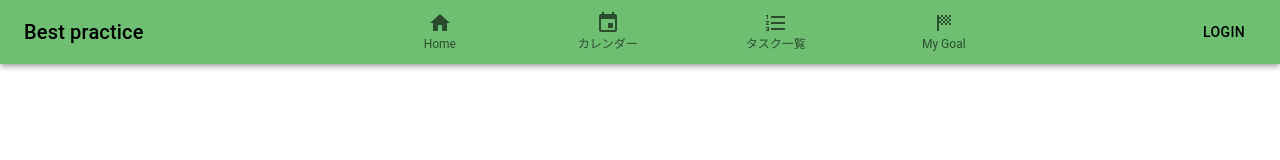
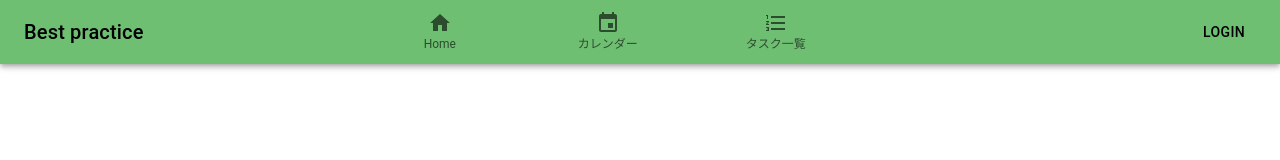
Before and after one commit to s1F102201492/my-schedule, a Next.js app: page /goal in a window 1280 px wide. Shown: the top 160 px of the page. Built offline with nearby package versions, Linux system fonts and the light colour scheme; no server answers; the database is empty; what @mui/material-nextjs would draw is missing.

Commit message:
bottomnavigation アイコン消える

```diff
--- a/app/components/Calendar.tsx
+++ b/app/components/Calendar.tsx
@@ -31,7 +31,7 @@ const Calendar = () => {
 
   const handleEventClick = (clickInfo: EventClickArg) => {
     const event: EventApi = clickInfo.event;
-    alert('イベントタイトル: ' + event.title + '\n詳細: ' + (event.extendedProps.description || '説明はありません'));
+    alert('イベントタイトル: ' + event.title );
   };
 
   const todolist: CalendarViewProps[] = todos.flatMap((todo) =>
--- a/app/components/Header.tsx
+++ b/app/components/Header.tsx
@@ -1,4 +1,4 @@
-'use client'
+'use client';
 
 import React from 'react';
 import AppBar from '@mui/material/AppBar';
@@ -10,17 +10,13 @@ import BottomNavigation from '@mui/material/BottomNavigation';
 import BottomNavigationAction from '@mui/material/BottomNavigationAction';
 import HomeIcon from '@mui/icons-material/Home';
 import EventIcon from '@mui/icons-material/Event';
-import MenuIcon from '@mui/icons-material/Menu';
+import FormatListNumberedIcon from '@mui/icons-material/FormatListNumbered';
 import SportsScoreIcon from '@mui/icons-material/SportsScore';
 import Link from 'next/link';
-import FormatListNumberedIcon from '@mui/icons-material/FormatListNumbered';
+import { usePathname } from 'next/navigation';
 
 const Header = () => {
-  const [value, setValue] = React.useState('');
-
-  const handleChange = (event: React.SyntheticEvent, newValue: string) => {
-    setValue(newValue);
-  };
+  const pathname = usePathname();
 
   return (
     <Box>
@@ -29,42 +25,40 @@ const Header = () => {
           <Typography variant="h6" component="div" sx={{ marginRight: 6 }}>
             Best practice
           </Typography>
-          {/* ここから */}
           <BottomNavigation
             showLabels
-            value={value}
-            onChange={handleChange}
+            value={pathname} // 現在のページのパスを value に設定
             sx={{ flexGrow: 1, backgroundColor: 'inherit' }}
           >
             <BottomNavigationAction
               label="Home"
-              value='Home'
+              value="/" // pathname と一致するように設定
               icon={<HomeIcon />}
               component={Link}
               href="/"
             />
             <BottomNavigationAction
               label="カレンダー"
-              value='calender'
+              value="/calendar"
               icon={<EventIcon />}
               component={Link}
               href="/calendar"
             />
             <BottomNavigationAction
               label="タスク一覧"
-              value='list'
+              value="/list"
               icon={<FormatListNumberedIcon />}
               component={Link}
               href="/list"
             />
             <BottomNavigationAction
               label="My Goal"
-              value='goal'
-              icon={<SportsScoreIcon />}
+              value="/goal"
+              icon={<SportsScoreIcon/>}
+              component={Link}
               href="/goal"
             />
           </BottomNavigation>
-          {/* ここまでをBottom navigationに変更 */}
           <Button color="inherit">Login</Button>
         </Toolbar>
       </AppBar>
```
